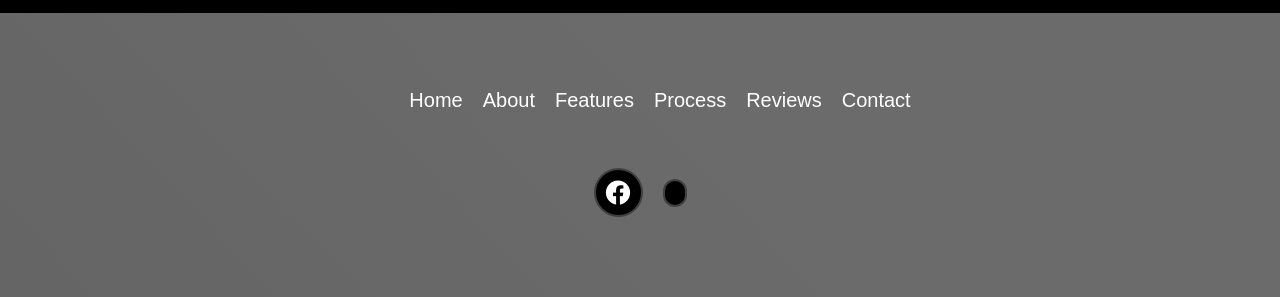
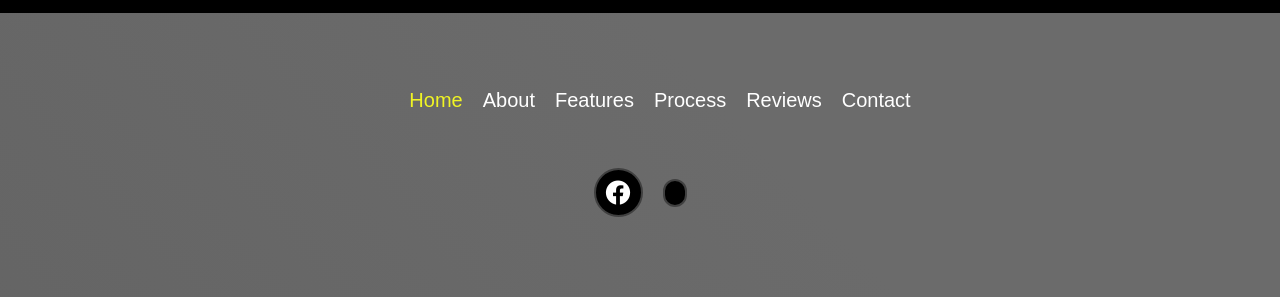
Before and after one commit to elijahgummer/MoneyMagnet-Budget-Expense-Managment-Web-App, a PHP site: page /home.php in a window 1280 px wide, with the pointer over the restyled element. Shown: the part 3258-3555 px from the top of the page. Run offline with PHP 8.4, Linux system fonts and the light colour scheme; some web fonts are replaced.

Commit message:
changed teh color of the hover on the list

```diff
--- a/MoneyMagnet/css/home.css
+++ b/MoneyMagnet/css/home.css
@@ -551,9 +551,10 @@ footer ul a li {
   color: white;
   margin: 10px;
   font-size: 20px;
+
 }
 footer ul a li:hover {
-
+  color: #f0f424;
 }
 footer ul a {
   text-decoration: none;
```
